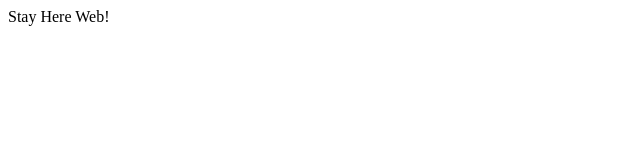
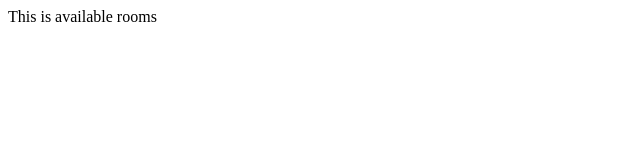
Before and after one commit to mira-dot/stayhere, a React (Create React App) app in the folder stayhere-web/: page /available-rooms in a window 1280 px wide. Shown: the top 160 px of the page, without its empty margins (0-640 px from the left). Built offline with nearby package versions, Linux system fonts and the light colour scheme.

Commit message:
FE - pagination

```diff
--- a/stayhere-web/package.json
+++ b/stayhere-web/package.json
@@ -8,6 +8,7 @@
     "@testing-library/user-event": "^13.5.0",
     "react": "^18.2.0",
     "react-dom": "^18.2.0",
+    "react-router-dom": "^6.22.3",
     "react-scripts": "5.0.1",
     "web-vitals": "^2.1.4"
   },
--- a/stayhere-web/src/App.js
+++ b/stayhere-web/src/App.js
@@ -1,8 +1,20 @@
-import './App.css';
+import "./App.css";
+import Home from "./pages/Home";
+import AvailableRooms from "./pages/AvailableRooms";
+import Bookings from "./pages/Bookings";
+import NoPage from "./pages/NoPage";
+import {BrowserRouter, Route, Routes} from "react-router-dom";
 
 function App() {
   return (
-    <div>Stay Here Web!</div>
+    <BrowserRouter>
+      <Routes>
+        <Route index element={<Home />} />
+        <Route path="available-rooms" element={<AvailableRooms />} />
+        <Route path="bookings" element={<Bookings />} />
+        <Route path="*" element={<NoPage />} />
+      </Routes>
+    </BrowserRouter>
   );
 }
 
--- /dev/null
+++ b/stayhere-web/src/pages/NoPage.js
@@ -0,0 +1,5 @@
+const NoPage = () => {
+  return <div>Page not found.</div>;
+};
+
+export default NoPage;
```
Also changed, not shown: stayhere-web/src/pages/AvailableRooms.js (renamed from stayhere-web/src/pages/AvailableRooms.jsx), stayhere-web/src/pages/Bookings.js (renamed from stayhere-web/src/pages/Bookings.jsx), stayhere-web/src/pages/Home.js (renamed from stayhere-web/src/pages/Home.jsx), 1 other file (tests, documents, lock files or other folders).
